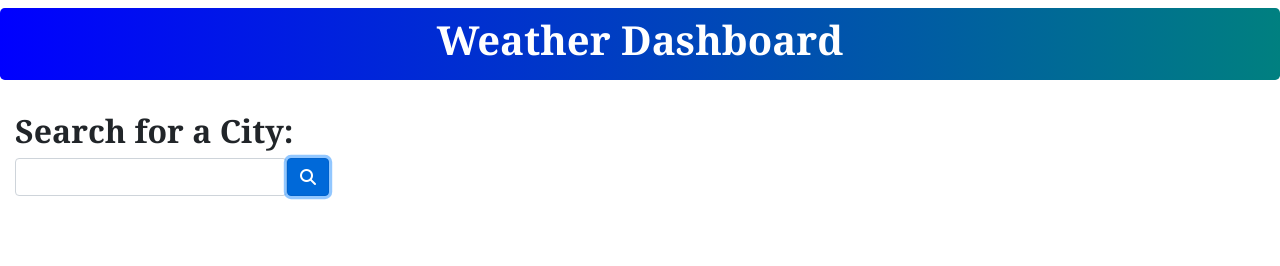
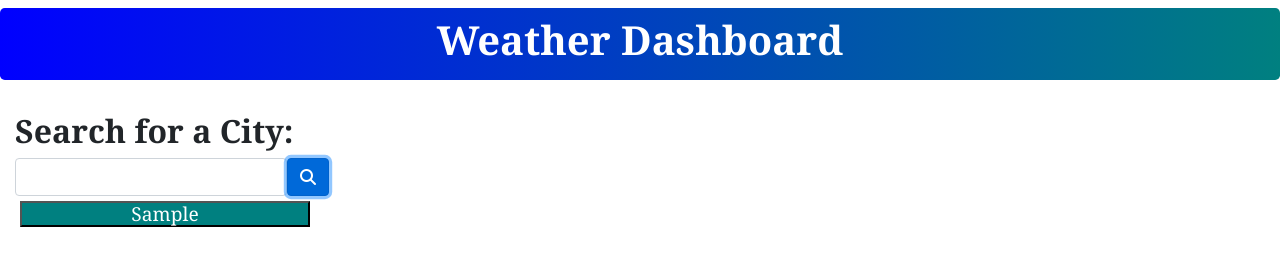
Before and after one commit to kasai-codes/Weather-buddy, a plain HTML site: page index.html in a window 1280 px wide. Both pictures are taken after typing "Sample" into the empty fields and a click on the button 308 px from the left and 177 px from the top of the page. Drawn offline with nearby package versions, Linux system fonts and the light colour scheme; no server answers.

Commit message:
fixed buttons

```diff
--- a/assets/script.js
+++ b/assets/script.js
@@ -5,7 +5,7 @@ var weatherMain = document.getElementById("weather-main")
 var weatherTitle = document.getElementById("weather-main-title")
 var weatherMaininfo = document.getElementById("weather-main-info")
 var forecast = document.getElementById("forecast-cards")
-var storedCityName = document.getElementById("storedcity")
+var storedCityName = document.getElementById("storedCity")
 var apiKey = "e24a48d117f9490365fee8813aa9239b";
 // empty variable to store searched city, empty array to store them as an array and empty strin
 var searchedCity;
--- a/assets/style.css
+++ b/assets/style.css
@@ -30,6 +30,8 @@ margin: 5px 40px;
 
 .cityBtn {
   width:100%;
-  background-color: #194d6c;
-  color: black;
+  background-color: teal;
+  color: white;
+font-size: larger;
+margin: 5px;
 }
```
